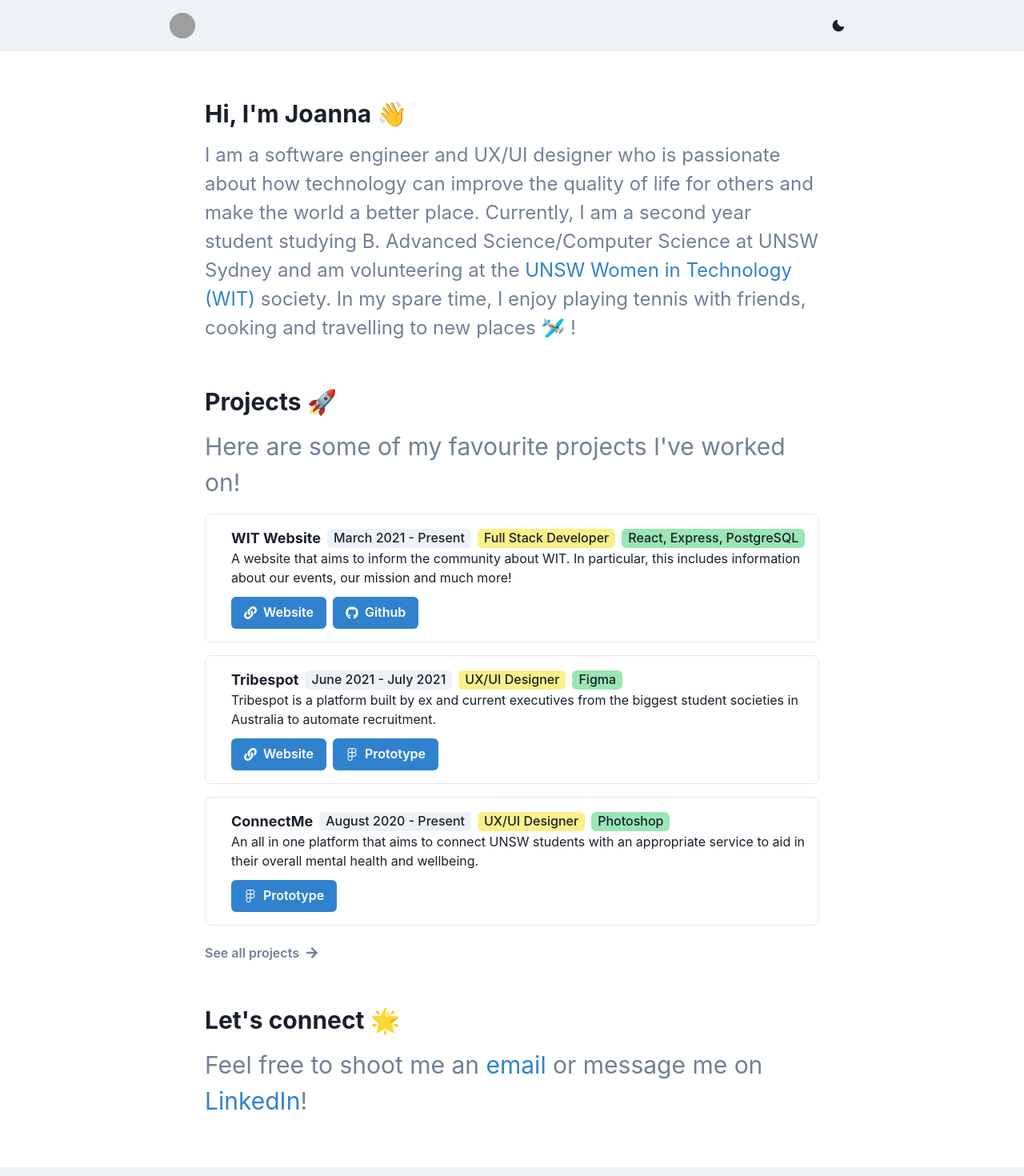
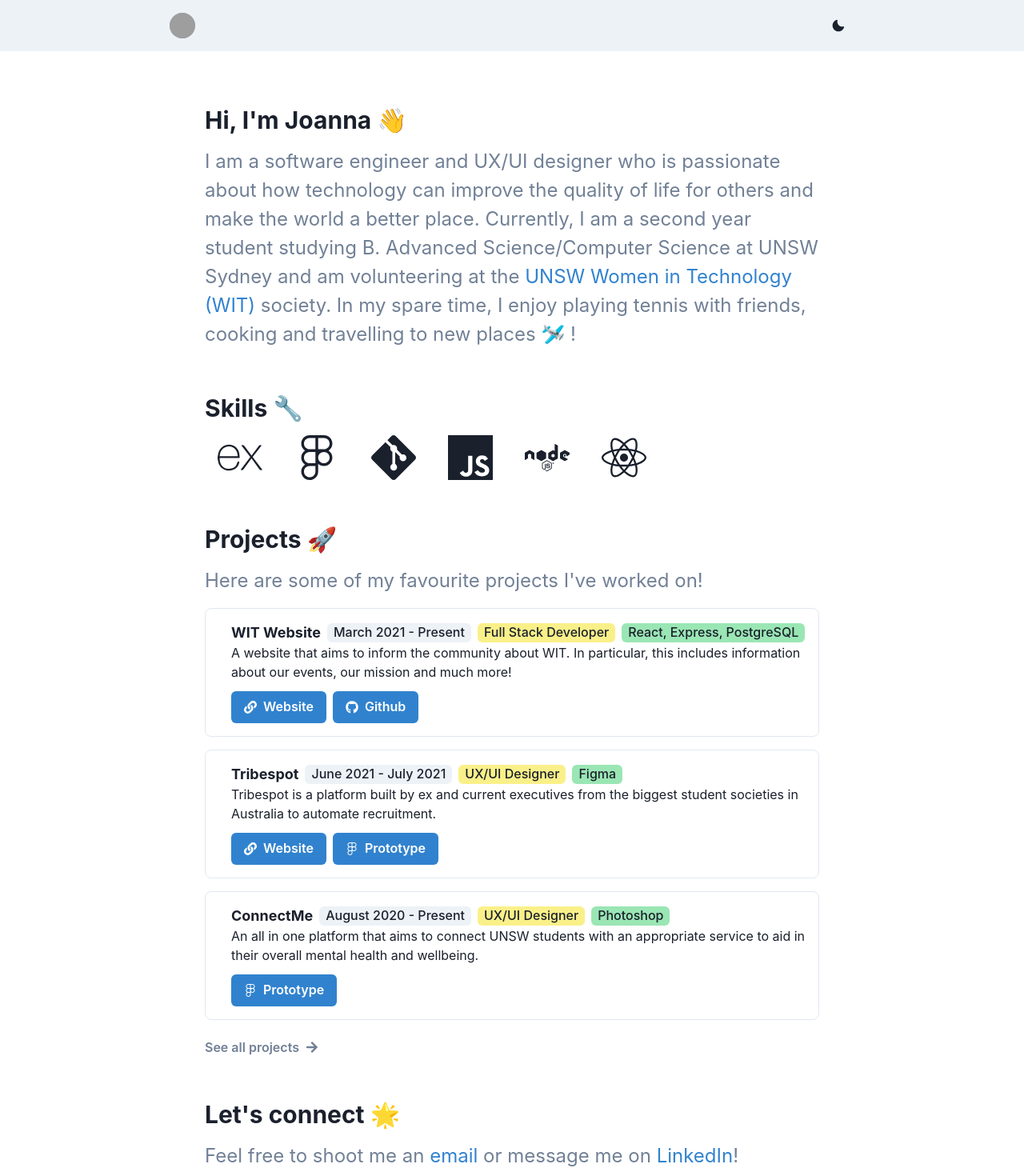
Before and after one commit to joanna209/website, a Next.js app: page / in a window 1280 px wide. Shown: the top 1470 px of the page at 80% size. Built offline with nearby package versions, Linux system fonts and the light colour scheme; grey boxes are pictures that could not be loaded.

Commit message:
add 404 page

```diff
--- a/package.json
+++ b/package.json
@@ -16,6 +16,7 @@
     "framer-motion": "^4.1.17",
     "heroicons-react": "^1.4.1",
     "next": "12.0.4",
+    "next-seo": "^4.28.1",
     "react": "17.0.2",
     "react-dom": "17.0.2",
     "react-icons": "^4.3.1",
--- a/pages/index.js
+++ b/pages/index.js
@@ -1,20 +1,25 @@
 import Head from "next/head";
 import styles from "../styles/Home.module.css";
-import { Button, Heading, Link, Text, VStack } from "@chakra-ui/react";
+import {
+  Button,
+  Heading,
+  Link,
+  Text,
+  VStack,
+  HStack,
+  Icon,
+  Container,
+  Flex
+} from "@chakra-ui/react";
 import ConnectMeCard from "../components/projectCards/connectMeCard";
 import TribespotCard from "../components/projectCards/tribespotCard";
 import WITCard from "../components/projectCards/witWebsite";
-import { FaArrowRight } from "react-icons/fa";
-import { createBreakpoints } from "@chakra-ui/theme-tools"
-
-// This is the default breakpoint
-const breakpoints = createBreakpoints({
-  sm: "30em",
-  md: "48em",
-  lg: "62em",
-  xl: "80em",
-  "2xl": "96em",
-})
+import { FaArrowRight, FaFigma, FaNode, FaReact } from "react-icons/fa";
+import {
+  SiExpress,
+  SiJavascript,
+  SiGit
+} from "react-icons/si";
 
 export default function Home() {
   return (
@@ -25,7 +30,7 @@ export default function Home() {
         <link rel="icon" href="https://i.imgur.com/gqC0mnt.jpg" />
       </Head>
 
-      <VStack spacing={12}>
+      <VStack spacing={12} m={2}>
         <VStack spacing={4} align="start">
           {/* Start of About Me Section */}
           <Heading fontSize={{ base: "1xl", md: "2xl", lg: "3xl" }} pt={10}>
@@ -34,7 +39,12 @@ export default function Home() {
               👋
             </span>
           </Heading>
-          <Text color={"gray.500"} maxW={"3xl"} fontSize={{ base: "0xl", md: "1xl", lg: "2xl" }}>
+
+          <Text
+            color={"gray.500"}
+            maxW={("1xl", "lg", "3xl")}
+            fontSize={{ base: "0xl", md: "1xl", lg: "2xl" }}
+          >
             I am a software engineer and UX/UI designer who is passionate about
             how technology can improve the quality of life for others and make
             the world a better place. Currently, I am a second year student
@@ -56,6 +66,25 @@ export default function Home() {
           </Text>
           {/* End of About Me Section */}
 
+          {/* Start of Skills Section */}
+          <Heading fontSize={{ base: "1xl", md: "2xl", lg: "3xl" }} pt={10}>
+            Skills{" "}
+            <span role="img" aria-label="wrench">
+              🔧
+            </span>
+          </Heading>
+          <Container maxW="container.lg">
+          <HStack spacing={10}>
+            <Icon as={SiExpress} w={14} h={14}/>
+            <Icon as={FaFigma} w={14} h={14}  />
+            <Icon as={SiGit} w={14} h={14}  />
+            <Icon as ={SiJavascript} w={14} h={14}  />
+            <Icon as ={FaNode} w={14} h={14}  />
+            <Icon as={FaReact} w={14} h={14}  />
+          </HStack>
+          </Container>
+          {/* End of Skills Section */}
+
           {/* Start of Projects Section */}
           <Heading fontSize={{ base: "1xl", md: "2xl", lg: "3xl" }} pt={10}>
             Projects{" "}
@@ -63,7 +92,11 @@ export default function Home() {
               🚀
             </span>
           </Heading>
-          <Text color={"gray.500"} maxW={"3xl"} fontSize={{ base: "1xl", md: "2xl", lg: "3xl" }}>
+          <Text
+            color={"gray.500"}
+            maxW={"3xl"}
+            fontSize={{ base: "0xl", md: "1xl", lg: "2xl" }}
+          >
             Here are some of my favourite projects I've worked on!
           </Text>
           <WITCard />
@@ -81,7 +114,12 @@ export default function Home() {
               🌟
             </span>
           </Heading>
-          <Text color={"gray.500"} maxW={"3xl"} fontSize={{ base: "1xl", md: "2xl", lg: "3xl" }} pb={10}>
+          <Text
+            color={"gray.500"}
+            maxW={"3xl"}
+            fontSize={{ base: "0xl", md: "1xl", lg: "2xl" }}
+            pb={10}
+          >
             Feel free to shoot me an{" "}
             <Link
               href="mailto:joanna.he3@gmail.com"
```
Also changed, not shown: pages/404.js (added, +27 -0 lines), 1 other file (tests, documents, lock files or other folders).
